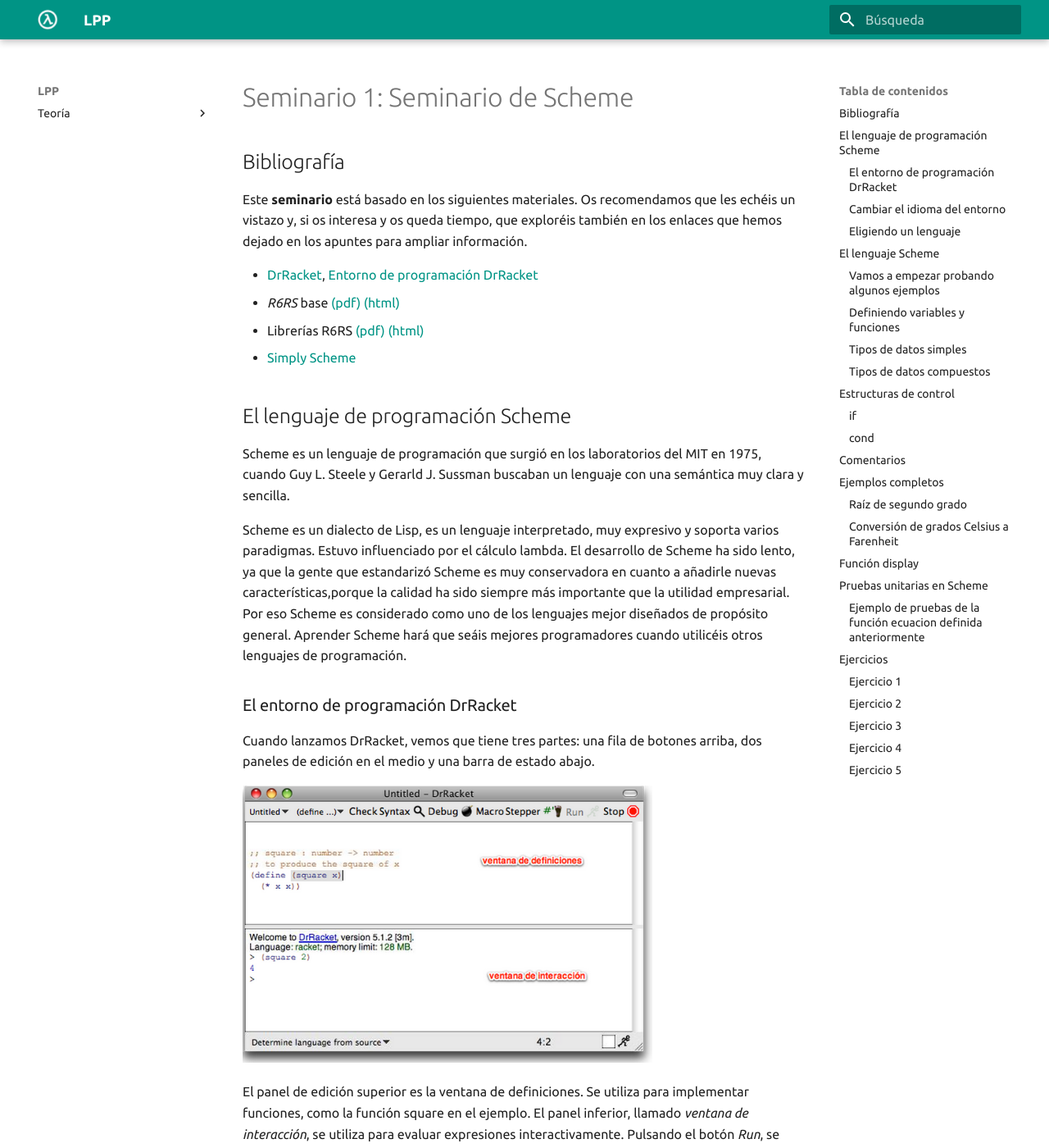
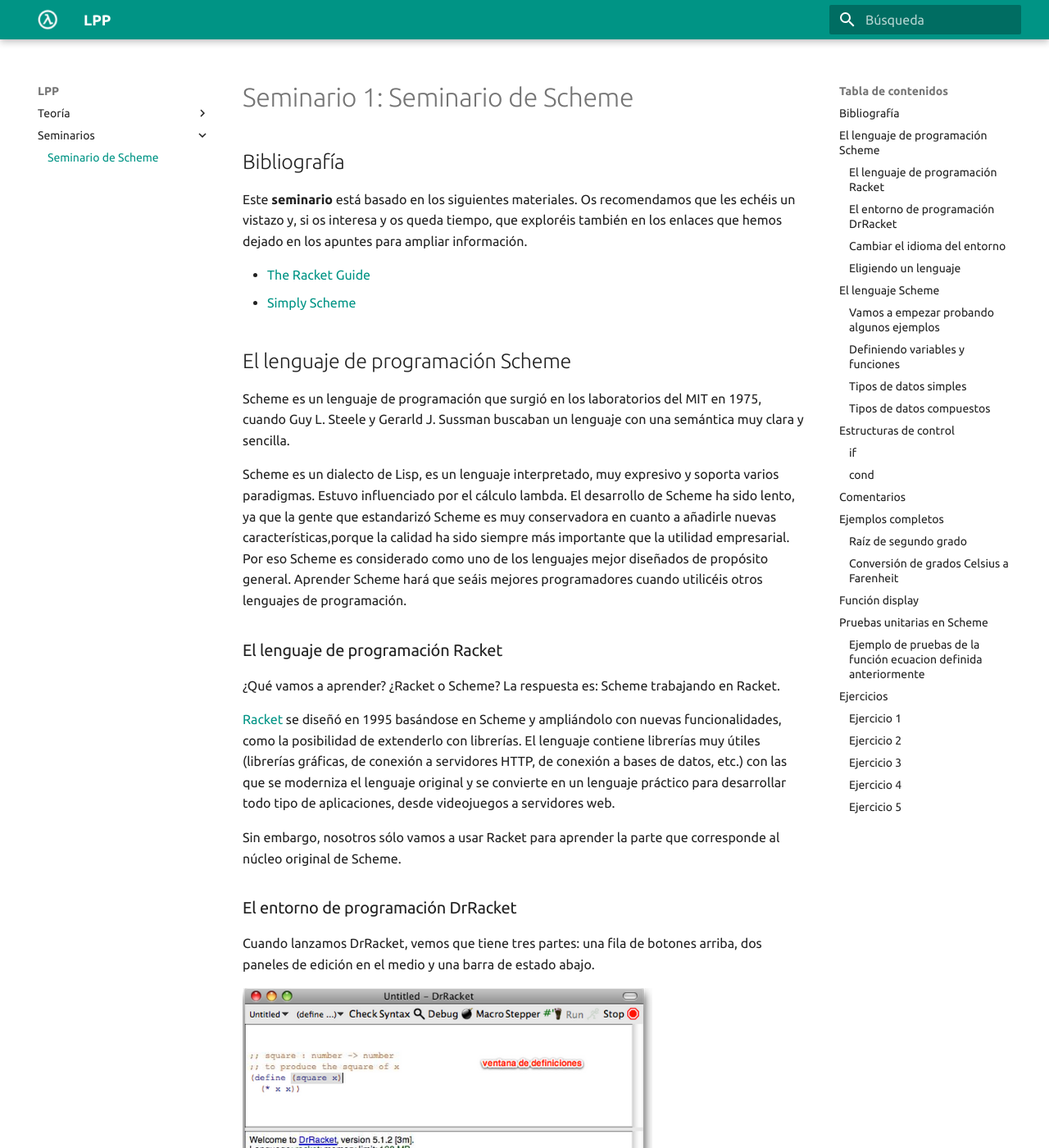
Before and after one commit to domingogallardo/apuntes-lpp, an MkDocs documentation site: the page built from docs/seminarios/seminario1-scheme/seminario1-scheme.md, in a window 1280 px wide and 1400 px high. Shown: the whole window at 82% size. Built offline with MkDocs 1.6.1 and Material for MkDocs 9.7.7, drawn with Linux system fonts in a browser that asks for light colours.

Commit message:
Lenguaje Racket

```diff
--- a/docs/seminarios/seminario1-scheme/seminario1-scheme.md
+++ b/docs/seminarios/seminario1-scheme/seminario1-scheme.md
@@ -7,11 +7,7 @@ recomendamos que les echéis un vistazo y, si os interesa y os queda
 tiempo, que exploréis también en los enlaces que hemos dejado en los
 apuntes para ampliar información.
 
-* [DrRacket](http://racket-lang.org/), [Entorno de programación DrRacket](http://docs.racket-lang.org/drracket/index.html)
-* _R6RS_ base [(pdf)](http://www.r6rs.org/final/r6rs.pdf)
-[(html)](http://www.r6rs.org/final/html/r6rs/r6rs.html)
-* Librerías R6RS [(pdf)](http://www.r6rs.org/final/r6rs-lib.pdf)
-[(html)](http://www.r6rs.org/final/html/r6rs-lib/r6rs-lib.html)
+* [The Racket Guide](https://docs.racket-lang.org/guide/)
 * [Simply Scheme](http://www.eecs.berkeley.edu/~bh/ss-toc2.html)
 
 ## El lenguaje de programación Scheme
@@ -29,6 +25,23 @@ la utilidad empresarial. Por eso Scheme es considerado como uno de los
 lenguajes mejor diseñados de propósito general. Aprender Scheme hará
 que seáis mejores programadores cuando utilicéis otros lenguajes de
 programación.
+
+### El lenguaje de programación Racket ###
+
+¿Qué vamos a aprender? ¿Racket o Scheme? La respuesta es: Scheme
+trabajando en Racket.
+
+[Racket](https://en.wikipedia.org/wiki/Racket_(programming_language))
+se diseñó en 1995 basándose en Scheme y ampliándolo con nuevas
+funcionalidades, como la posibilidad de extenderlo con librerías. El
+lenguaje contiene librerías muy útiles (librerías gráficas, de
+conexión a servidores HTTP, de conexión a bases de datos, etc.) con
+las que se moderniza el lenguaje original y se convierte en un
+lenguaje práctico para desarrollar todo tipo de aplicaciones, desde
+videojuegos a servidores web.
+
+Sin embargo, nosotros sólo vamos a usar Racket para aprender la parte
+que corresponde al núcleo original de Scheme.
 
 ### El entorno de programación DrRacket
 
--- a/mkdocs.yml
+++ b/mkdocs.yml
@@ -10,8 +10,8 @@ nav:
 #   - 'Tema 4: Estructuras recursivas': 'teoria/tema04-estructuras-recursivas/tema04-estructuras-recursivas.md'
 #   - 'Tema 5: Programación funcional con Swift': 'teoria/tema05-programacion-funcional-swift/tema05-programacion-funcional-swift.md'
 #   - 'Tema 6: Programación OO con Swift': 'teoria/tema06-programacion-orientada-objetos-swift/tema06-programacion-orientada-objetos-swift.md'
-# - 'Seminarios':
-#   - 'Seminario de Scheme': 'seminarios/seminario1-scheme/seminario1-scheme.md'
+- 'Seminarios':
+   - 'Seminario de Scheme': 'seminarios/seminario1-scheme/seminario1-scheme.md'
 #   - 'Seminario de Swift': 'seminarios/seminario2-swift/seminario2-swift.md'
 # - 'Prácticas':
 #   - 'Práctica 1': 'practicas/practica01/practica01.md'
```
